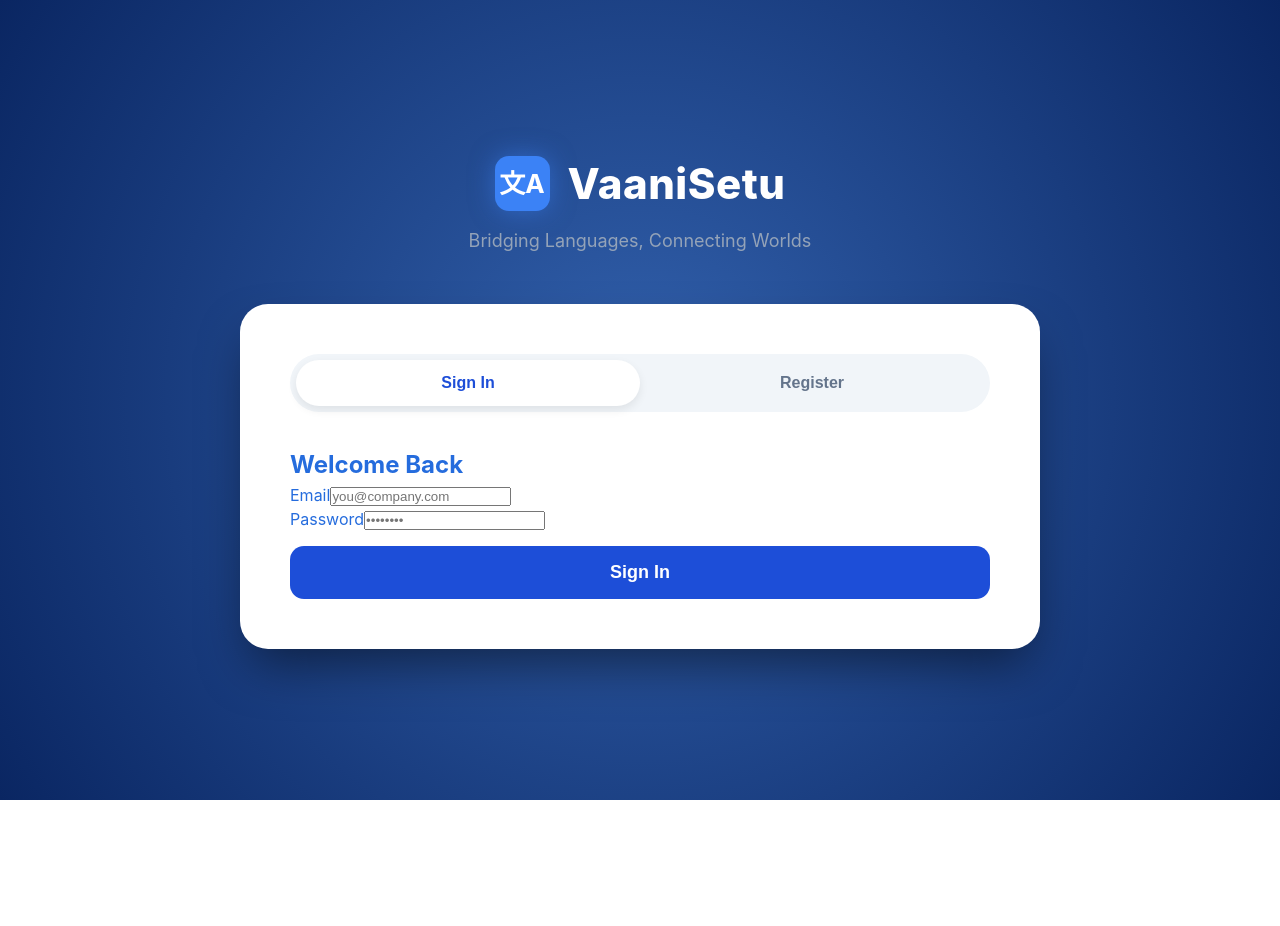
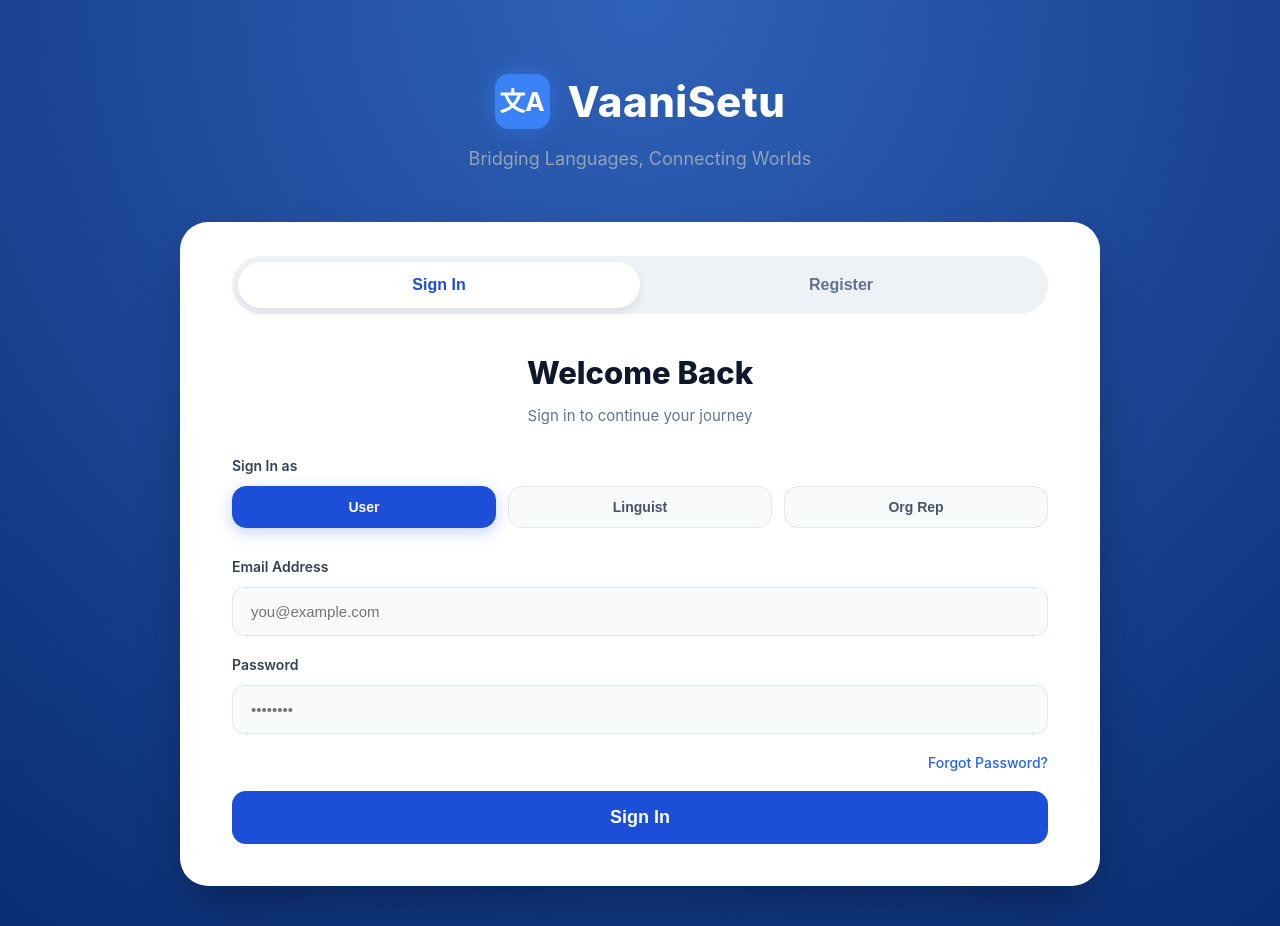
Before and after one commit to anushakinikar/AI-4-Real, a Next.js app in the folder frontend/: page /login in a window 1280 px wide. Before the commit the page ends 800 px from the top, so only its background shows below. Built offline with nearby package versions, Linux system fonts and the light colour scheme.

Commit message:
login ui fixed

```diff
--- a/frontend/src/app/(auth)/login/login_page.css
+++ b/frontend/src/app/(auth)/login/login_page.css
@@ -2,8 +2,7 @@
 body {
     margin: 0;
     font-family: 'Inter', 'Segoe UI', Roboto, sans-serif;
-    /* Deep Blue Professional Background */
-    background: radial-gradient(circle at center, #3261ad 0%, #0a2662 100%);
+    background: radial-gradient(circle at top center, #2f62b9 0%, #0a2c73 100%);
     color: white;
     min-height: 100vh;
 }
@@ -12,8 +11,8 @@ body {
     display: flex;
     flex-direction: column;
     align-items: center;
-    justify-content: center;
-    padding: 60px 20px;
+    justify-content: flex-start;
+    padding: 70px 20px 40px;
     min-height: 100vh;
 }
 
@@ -60,23 +59,21 @@ body {
 /* Expanded Auth Card */
 .card {
     width: 100%;
-    max-width: 800px;
-    /* Increased horizontal size */
+    max-width: 920px;
     background: #ffffff;
-    padding: 50px;
-    /* Increased padding for the larger scale */
+    padding: 34px 52px 42px;
     border-radius: 28px;
-    box-shadow: 0 25px 50px -12px rgba(0, 0, 0, 0.5);
+    box-shadow: 0 25px 50px -12px rgba(0, 0, 0, 0.35);
     color: #256cdd;
     transition: transform 0.3s ease;
 }
 
 .header-tabs {
     display: flex;
-    background: #f1f5f9;
+    background: #eef2f7;
     border-radius: 30px;
     padding: 6px;
-    margin-bottom: 35px;
+    margin-bottom: 36px;
 }
 
 .header-tab {
@@ -100,17 +97,40 @@ body {
 
 .title {
     text-align: center;
-    font-size: 30px;
+    font-size: 31px;
     font-weight: 800;
-    margin-bottom: 10px;
+    margin-bottom: 8px;
     color: #0f172a;
 }
 
 .subtitle {
     text-align: center;
     color: #64748b;
-    margin-bottom: 30px;
+    margin-bottom: 28px;
     font-size: 15px;
+}
+
+.login-form-container {
+    max-width: 100%;
+}
+
+.auth-form {
+    width: 100%;
+}
+
+.auth-role-group {
+    margin-bottom: 26px;
+}
+
+.auth-error {
+    margin-bottom: 16px;
+    padding: 10px 14px;
+    border-radius: 12px;
+    background: #fef2f2;
+    color: #b91c1c;
+    font-size: 14px;
+    font-weight: 600;
+    border: 1px solid #fecaca;
 }
 
 .label {
@@ -148,7 +168,7 @@ body {
 }
 
 .input-wrapper {
-    margin-bottom: 22px;
+    margin-bottom: 18px;
     position: relative;
 }
 
@@ -161,6 +181,7 @@ body {
     font-size: 15px;
     box-sizing: border-box;
     transition: all 0.2s ease;
+    color: #0f172a;
 }
 
 .input:focus {
@@ -195,6 +216,29 @@ body {
     font-size: 14px;
     color: #2563eb;
     cursor: pointer;
-    margin-top: 10px;
+    margin-top: 4px;
     font-weight: 500;
 }
+
+.auth-submit-btn {
+    margin-top: 18px;
+}
+
+@media (max-width: 768px) {
+    .container {
+        padding: 40px 14px 24px;
+    }
+
+    .brand-title {
+        font-size: 34px;
+    }
+
+    .card {
+        padding: 24px 18px 28px;
+        border-radius: 22px;
+    }
+
+    .toggle-group {
+        flex-direction: column;
+    }
+}
--- a/frontend/src/components/Login.js
+++ b/frontend/src/components/Login.js
@@ -9,6 +9,7 @@ export default function Login() {
   // State for form inputs
   const [email, setEmail] = useState("");
   const [password, setPassword] = useState("");
+  const [role, setRole] = useState("user");
 
   // State for UI feedback
   const [error, setError] = useState("");
@@ -52,26 +53,54 @@ export default function Login() {
 
   return (
     <div className="login-form-container">
-      <h2>Welcome Back</h2>
+      <div className="title">Welcome Back</div>
+      <div className="subtitle">Sign in to continue your journey</div>
 
-      {error && <div style={{ color: 'red', marginBottom: '10px' }}>{error}</div>}
+      {error && <div className="auth-error">{error}</div>}
 
-      <form onSubmit={handleLogin}>
-        <div className="input-group">
-          <label htmlFor="email">Email</label>
+      <form onSubmit={handleLogin} className="auth-form">
+        <label className="label">Sign In as</label>
+        <div className="toggle-group auth-role-group">
+          <button
+            type="button"
+            className={`toggle-btn ${role === "user" ? "active" : ""}`}
+            onClick={() => setRole("user")}
+          >
+            User
+          </button>
+          <button
+            type="button"
+            className={`toggle-btn ${role === "linguist" ? "active" : ""}`}
+            onClick={() => setRole("linguist")}
+          >
+            Linguist
+          </button>
+          <button
+            type="button"
+            className={`toggle-btn ${role === "org" ? "active" : ""}`}
+            onClick={() => setRole("org")}
+          >
+            Org Rep
+          </button>
+        </div>
+
+        <div className="input-wrapper">
+          <label className="label" htmlFor="email">Email Address</label>
           <input
+            className="input"
             type="email"
             id="email"
             value={email}
             onChange={(e) => setEmail(e.target.value)}
             required
-            placeholder="you@company.com"
+            placeholder="you@example.com"
           />
         </div>
 
-        <div className="input-group">
-          <label htmlFor="password">Password</label>
+        <div className="input-wrapper">
+          <label className="label" htmlFor="password">Password</label>
           <input
+            className="input"
             type="password"
             id="password"
             value={password}
@@ -81,11 +110,12 @@ export default function Login() {
           />
         </div>
 
+        <div className="footer-link">Forgot Password?</div>
+
         <button
           type="submit"
-          className="btn-primary"
+          className="btn-primary auth-submit-btn"
           disabled={isLoading}
-          style={{ width: '100%', marginTop: '15px' }}
         >
           {isLoading ? "Signing in..." : "Sign In"}
         </button>
```
